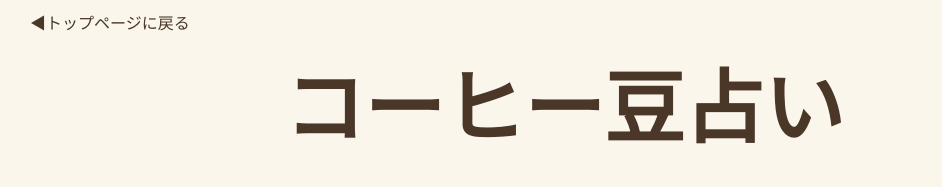
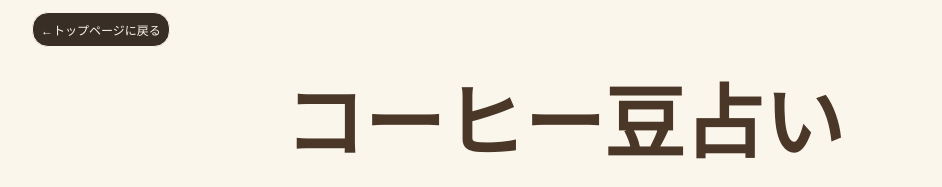
Before and after one commit to kensaku-ikeda/cafe-lp, a website: page shuffle-beans.html in a window 1280 px wide. Shown: the top 187 px of the page, without its empty margins (76-1018 px from the left). Drawn offline with nearby package versions, Linux system fonts and the light colour scheme; some icons are missing; a web font is replaced by a local one.

Commit message:
shuffle.cssの戻るリンクのテキストを変更し、スタイルを追加

```diff
--- a/css/shuffle.css
+++ b/css/shuffle.css
@@ -6,7 +6,19 @@ main {
 }
 
 .return-top {
-  padding: 10px;
+  color: #faf6ec;
+  background-color: #392e26;
+  border: 1px solid #faf6ec;
+  border-radius: 16px;
+  display: inline-block;
+  font-size: 12px;
+  margin: 12px;
+  text-align: center;
+}
+
+.return-top a {
+  display: block;
+  padding: 8px;
 }
 
 .shuffle-header {
--- a/shuffle-beans.html
+++ b/shuffle-beans.html
@@ -25,7 +25,7 @@
     <main>
       <div class="container">
         <div class="return-top">
-          <a href="index.html#roaster">◀トップページに戻る</a>
+          <a href="index.html#roaster">←トップページに戻る</a>
         </div>
         <div class="shuffle-header">
           <h1>コーヒー豆占い</h1>
```
